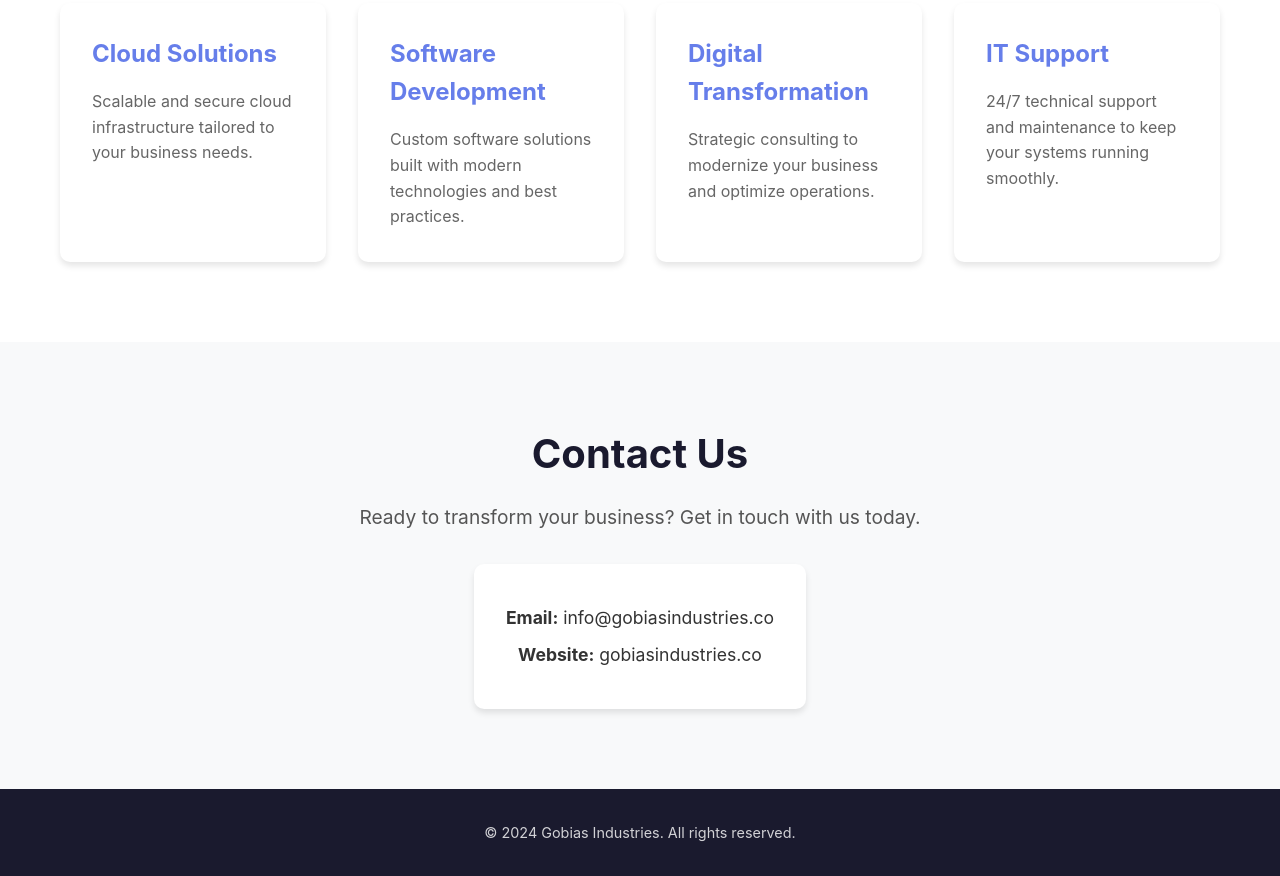
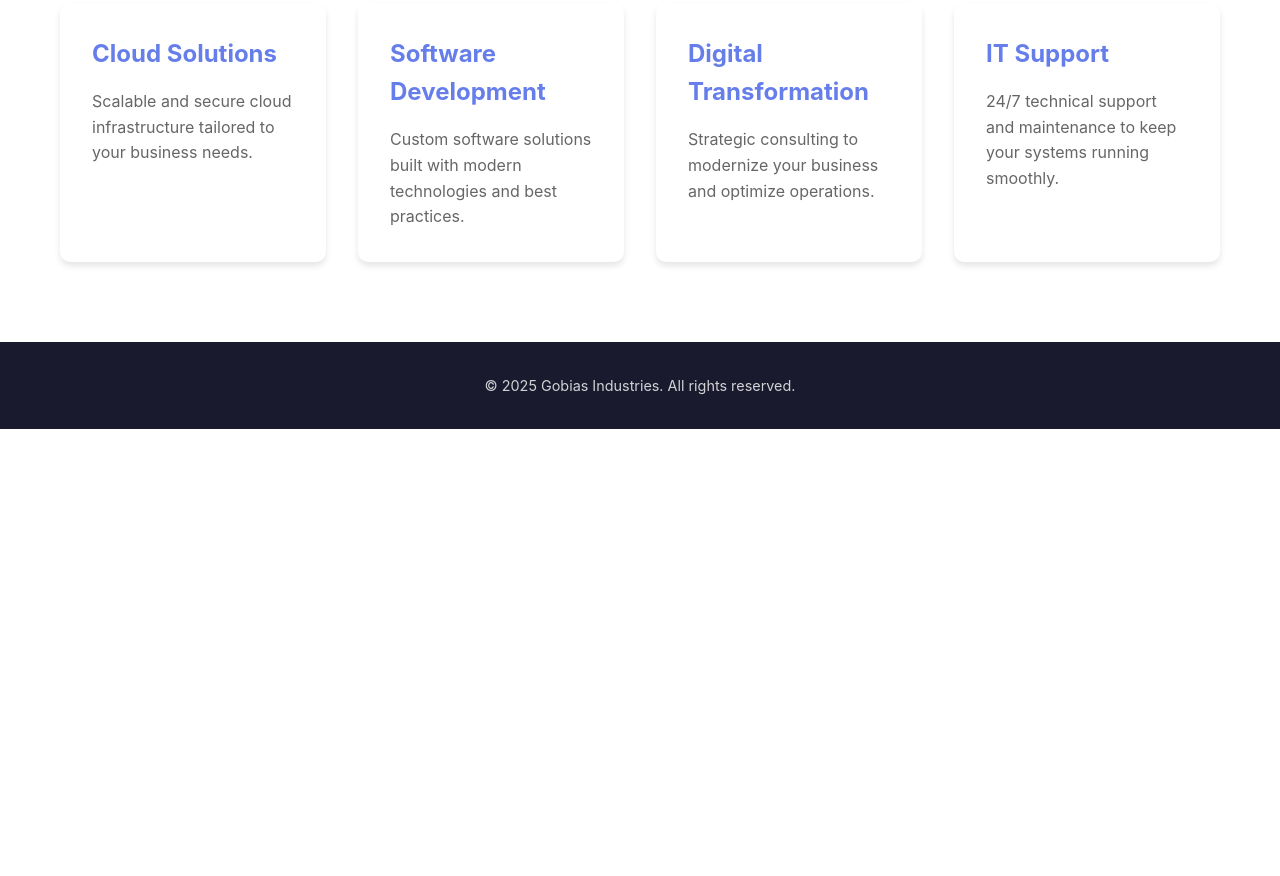
Before and after one commit to rorito/gobiasindustries-home, a plain HTML site: page index.html in a window 1280 px wide. Shown: the part 1117-1993 px from the top of the page. After the commit the page ends 1546 px from the top, so only its background shows below. Drawn offline with Linux system fonts and the light colour scheme.

Commit message:
Remove contact section and update copyright year
Removed contact section and updated copyright year.

```diff
--- a/index.html
+++ b/index.html
@@ -65,22 +65,11 @@
                 </div>
             </div>
         </section>
-
-        <section id="contact" class="contact">
-            <div class="container">
-                <h2>Contact Us</h2>
-                <p>Ready to transform your business? Get in touch with us today.</p>
-                <div class="contact-info">
-                    <p><strong>Email:</strong> info@gobiasindustries.co</p>
-                    <p><strong>Website:</strong> gobiasindustries.co</p>
-                </div>
-            </div>
-        </section>
     </main>
 
     <footer>
         <div class="container">
-            <p>&copy; 2024 Gobias Industries. All rights reserved.</p>
+            <p>&copy; 2025 Gobias Industries. All rights reserved.</p>
         </div>
     </footer>
 
```
